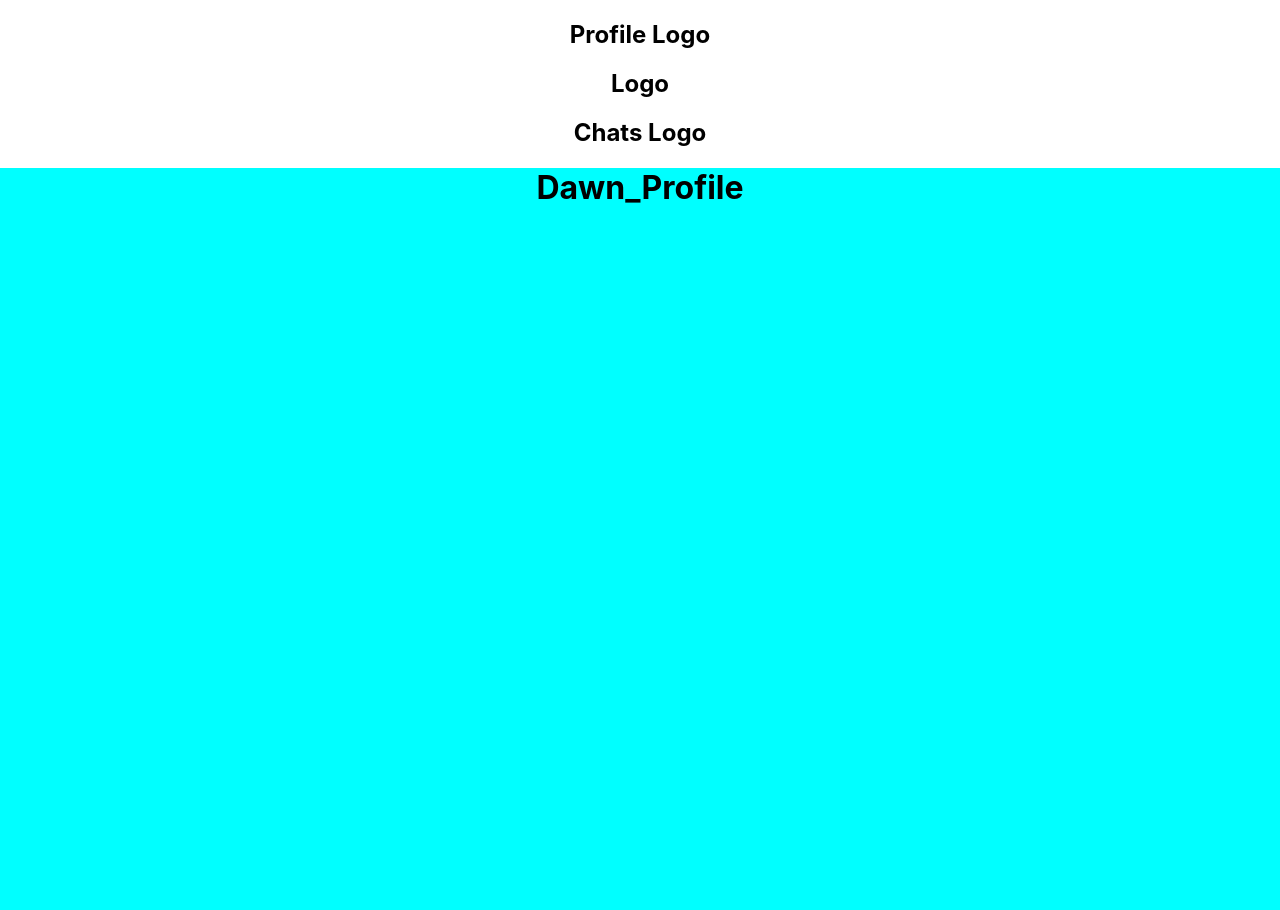
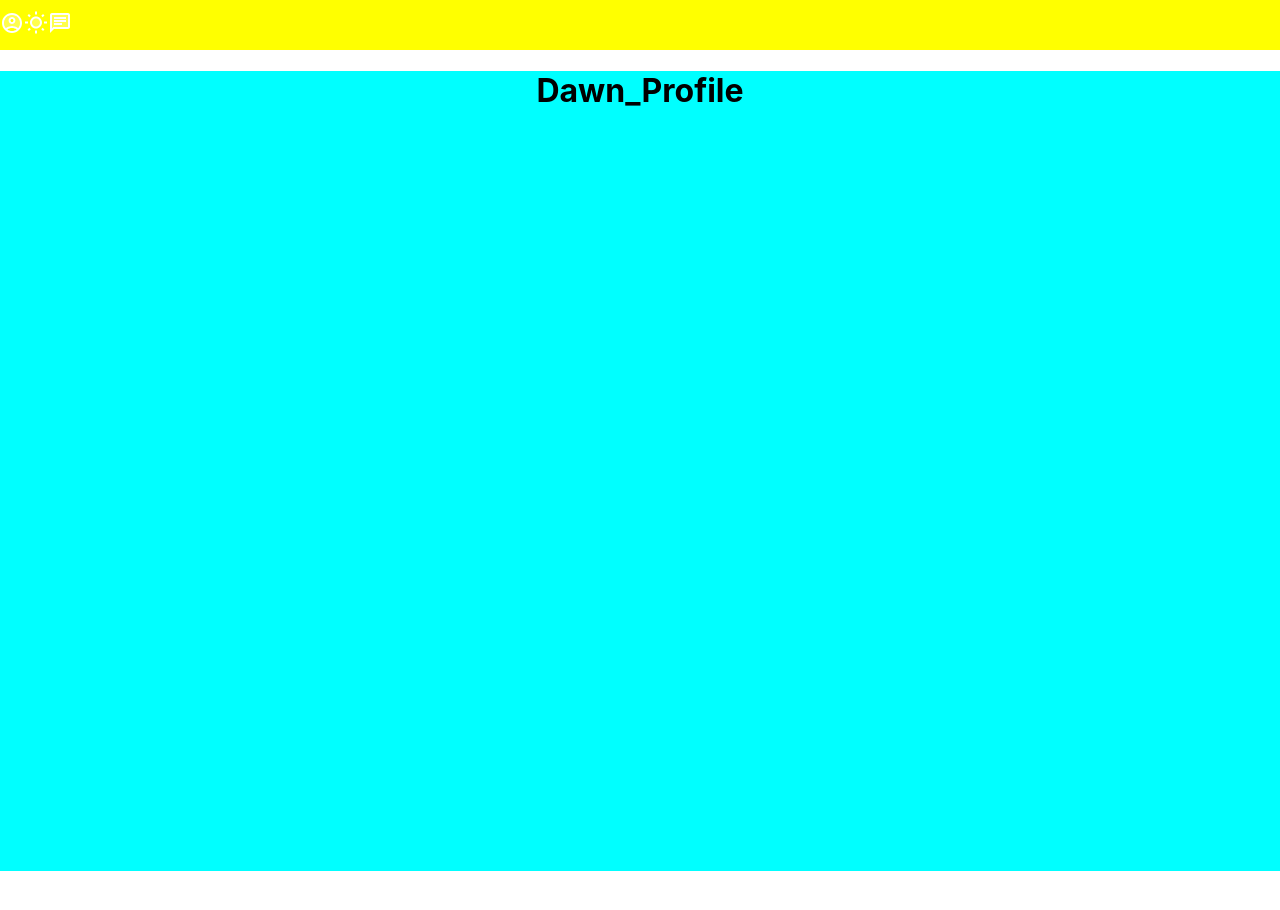
Before and after one commit to BlakeSartin/Eclipse, a React (Create React App) app in the folder eclipse/: page / in a window 1280 px wide. Shown: the top 910 px of the page. After the commit the page ends 871 px from the top, so only its background shows below. Built offline with nearby package versions, Linux system fonts and the light colour scheme.

Commit message:
install material ui icons and add icons to topbar

```diff
--- a/eclipse/package.json
+++ b/eclipse/package.json
@@ -3,6 +3,10 @@
   "version": "0.1.0",
   "private": true,
   "dependencies": {
+    "@emotion/react": "^11.10.5",
+    "@emotion/styled": "^11.10.5",
+    "@mui/icons-material": "^5.11.0",
+    "@mui/material": "^5.11.3",
     "@testing-library/jest-dom": "^5.16.5",
     "@testing-library/react": "^13.4.0",
     "@testing-library/user-event": "^13.5.0",
--- a/eclipse/src/components/Topbar.js
+++ b/eclipse/src/components/Topbar.js
@@ -1,13 +1,17 @@
 import React from "react";
 import "./Topbar.scss";
+import WbSunnyTwoToneIcon from '@mui/icons-material/WbSunnyTwoTone';
+import AccountCircleTwoToneIcon from '@mui/icons-material/AccountCircleTwoTone';
+import ChatTwoToneIcon from '@mui/icons-material/ChatTwoTone';
 
-export default function Topbar () {
+export default function Topbar() {
   return (
-<nav>
-    <h2>Profile Logo</h2>
-    <h1>Logo</h1>
-    <h2>Chats Logo</h2>
-  </nav>
-  )
-
+    <nav className="nav">
+      <div className="icons">
+      <AccountCircleTwoToneIcon/>
+      <WbSunnyTwoToneIcon/>
+      <ChatTwoToneIcon/>
+      </div>
+    </nav>
+  );
 }
```
Also changed, not shown: 1 other file (tests, documents, lock files or other folders).
